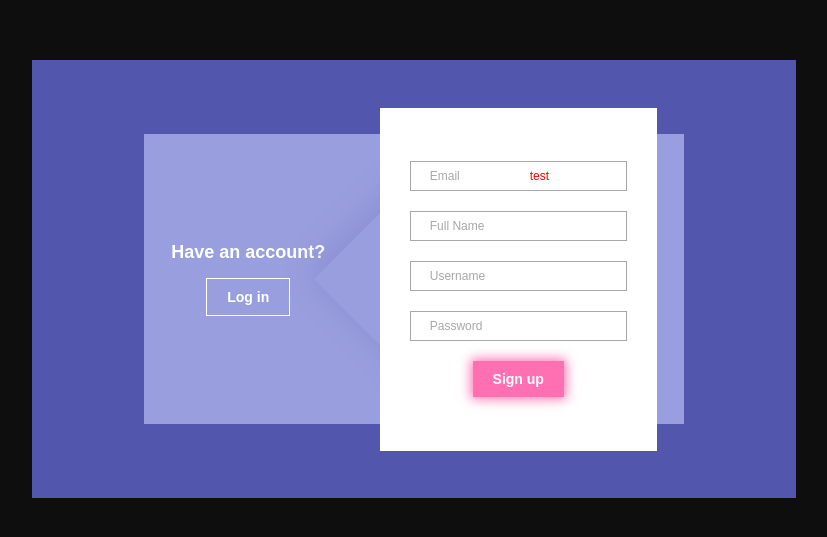
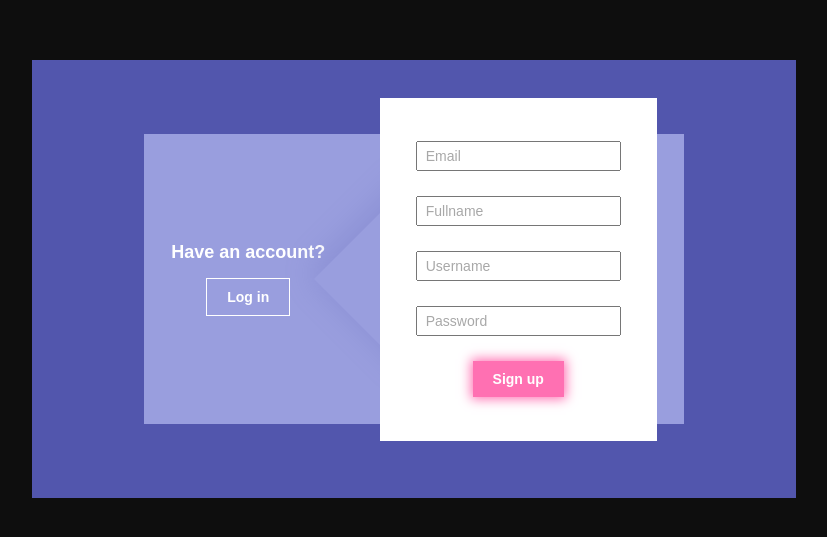
Before and after one commit to magdaf41/register-form, a plain HTML site: page index.html in a window 1280 px wide. Shown: the part 121-658 px from the top of the page, without its empty margins (226-1053 px from the left). Drawn offline with nearby package versions, Linux system fonts and the light colour scheme; files that its build step writes are made by us from their sources.

Commit message:
Changed displaying labals and errors

```diff
--- a/index.html
+++ b/index.html
@@ -21,43 +21,37 @@
                 <button class="header-btn">Log in</button>
             </header>
             <form class="form">
-                <div class="full-input">
-                    <div class="label-error-box">
-                        <label>Email</label>
-                        <p class="error error-email">test</p>
-                    </div>
-                    <input type="text" class="input input-email" />
+
+                <div class="input-wrap">
+                    <input class="input-field" type="text" name="input-email" id="input-email">
+                    <label class="label" for="input-email">Email</label>
+                    <p class="error error-email"></p>
                 </div>
 
-                <div class="full-input">
-                    <div class="label-error-box">
-                        <label>Full Name</label>
-                        <p class="error error-full-name"></p>
-                    </div>
-                    <input type="text" class="input input-full-name" />
+                <div class="input-wrap">
+                    <input class="input-field" type="text" name="input-full-name" id="input-full-name">
+                    <label class="label" for="input-full-name">Fullname</label>
+                    <p class="error error-full-name"></p>
                 </div>
 
-                <div class="full-input">
-                    <div class="label-error-box">
-                        <label>Username</label>
-                        <p class="error error-username"></p>
-                    </div>
-                    <input type="text" class="input input-username" />
+                <div class="input-wrap">
+                    <input class="input-field" type="text" name="input-user-name" id="input-user-name">
+                    <label class="label" for="input-user-name">Username</label>
+                    <p class="error error-user-name"></p>
                 </div>
 
-                <div class="full-input">
-                    <div class="label-error-box">
-                        <label>Password</label>
-                        <p class="error error-password"></p>
-                    </div>
-                    <input type="text" class="input input-password" />
+                <div class="input-wrap">
+                    <input class="input-field" type="text" name="input-password" id="input-password">
+                    <label class="label" for="input-password">Password</label>
+                    <p class="error error-password"></p>
                 </div>
-
 
                 <button class="sign-up-btn">Sign up</button>
             </form>
         </div>
     </div>
+
+    <script src="script.js"></script>
 </body>
 
 </html>
--- a/scss/_hero.scss
+++ b/scss/_hero.scss
@@ -60,46 +60,53 @@ body {
 }
 
 .form {
+	@include flex-center;
+	flex-direction: column;
+	gap: 15px;
 	width: 277px;
 	height: 343px;
 	background-color: $white;
-	@include flex-center;
-	flex-direction: column;
-	gap: 20px;
-	padding: 0 30px;
+	padding: 30px;
+	margin-bottom: 20px;
 	z-index: 20;
 }
 
-.full-input {
+.input-wrap {
 	position: relative;
-	font-size: 12px;
-	width: 100%;
+	height: 30px;
+	margin-bottom: 10px;
+	color: $grey;
 }
 
-.input {
-	width: 100%;
-	height: 30px;
-	border: 1px solid $grey;
-	padding: 0 20px;
+.input-field {
+	outline: none;
+	font-size: 14px;
+	padding: 5px 10px;
 }
 
-.label-error-box {
+.label {
 	position: absolute;
-	display: flex;
-	align-items: center;
-	height: 30px;
-	padding: 0 20px;
+	left: 10px;
+	top: 50%;
+	transform: translateY(-50%);
+	font-size: 14px;
+	font-weight: 500;
+	pointer-events: none;
+}
 
-	label {
-		width: 100px;
-	}
+.input-field.active + label {
+	display: none;
+}
+
+.error {
+	position: relative;
+	left: 10px;
+	font-size: 12px;
+	color: rgb(204, 40, 40);
+	font-weight: 700;
 }
 
 .sign-up-btn {
 	background-color: $pink;
 	box-shadow: 0px 0px 11px 2px $pink;
 }
-
-.error {
-	color: red;
-}
```
